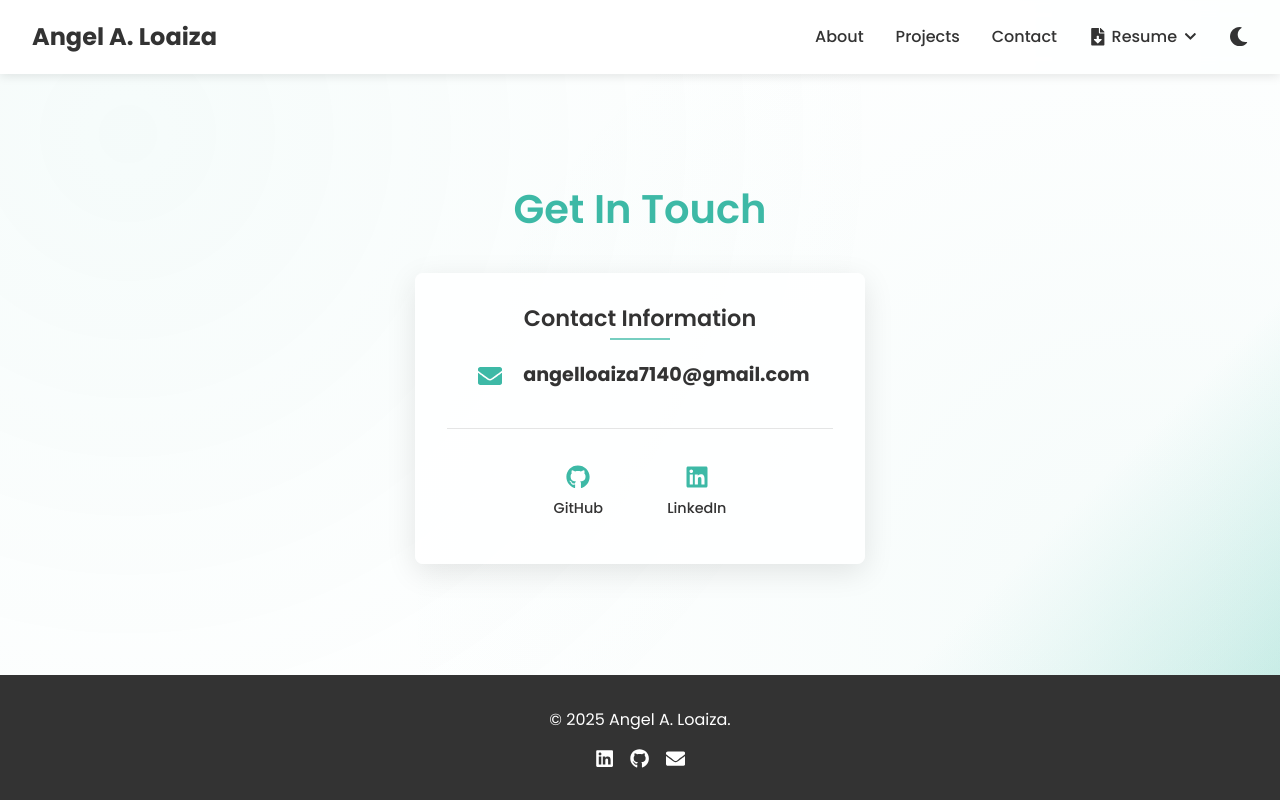
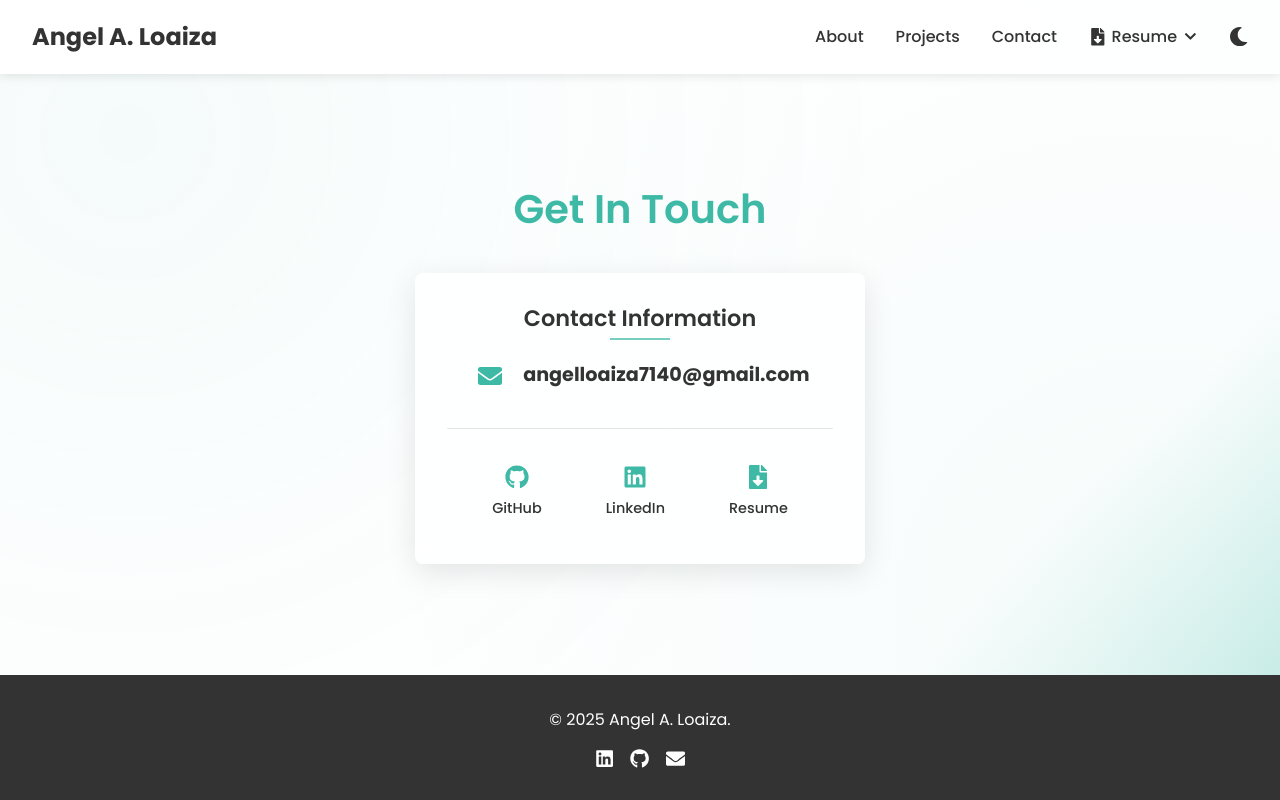
Before and after one commit to aal51282/aal51282.github.io, a Next.js app: page /contact in a window 1280 px wide. Built offline with nearby package versions, Linux system fonts and the light colour scheme; a web font is replaced by a local one.

Commit message:
Created a download resume in contact page.

```diff
--- a/src/app/contact/contact.module.css
+++ b/src/app/contact/contact.module.css
@@ -238,3 +238,63 @@
   background-color: rgba(61, 185, 166, 0.15);
   box-shadow: 0 4px 12px rgba(0, 0, 0, 0.15);
 }
+
+/* Resume dropdown container */
+.resumeDropdownContainer {
+  position: relative;
+}
+
+.resumeLink {
+  background: none;
+  border: none;
+  font-family: inherit;
+  cursor: pointer;
+}
+
+.resumeFormatOptions {
+  position: absolute;
+  top: 100%;
+  left: 50%;
+  transform: translateX(-50%);
+  margin-top: 0.5rem;
+  background-color: var(--card-bg);
+  border-radius: var(--border-radius);
+  box-shadow: 0 5px 15px rgba(0, 0, 0, 0.1);
+  padding: 0.5rem;
+  display: none;
+  flex-direction: column;
+  gap: 0.25rem;
+  min-width: 100px;
+  z-index: 10;
+}
+
+.resumeDropdownContainer:hover .resumeFormatOptions {
+  display: flex;
+}
+
+.resumeFormatOptions button {
+  padding: 0.5rem 1rem;
+  text-align: center;
+  background: none;
+  border: none;
+  border-radius: 4px;
+  color: var(--text-color);
+  cursor: pointer;
+  font-size: 0.9rem;
+  transition: background-color 0.2s ease;
+}
+
+.resumeFormatOptions button:hover {
+  background-color: rgba(61, 185, 166, 0.1);
+}
+
+/* Dark mode resume format options */
+:global(.dark) .resumeFormatOptions {
+  background-color: rgba(30, 30, 30, 0.95);
+  border: 1px solid rgba(50, 50, 50, 0.8);
+  box-shadow: 0 5px 15px rgba(0, 0, 0, 0.3);
+}
+
+:global(.dark) .resumeFormatOptions button:hover {
+  background-color: rgba(61, 185, 166, 0.15);
+}
--- a/src/app/contact/page.tsx
+++ b/src/app/contact/page.tsx
@@ -6,7 +6,13 @@ import Footer from "@/components/Footer/Footer";
 import AOS from "aos";
 import "aos/dist/aos.css";
 import styles from "./contact.module.css";
-import { FaEnvelope, FaCheck, FaLinkedin, FaGithub } from "react-icons/fa";
+import {
+  FaEnvelope,
+  FaCheck,
+  FaLinkedin,
+  FaGithub,
+  FaFileDownload,
+} from "react-icons/fa";
 
 const ContactPage: React.FC = () => {
   const [copied, setCopied] = useState(false);
@@ -26,6 +32,19 @@ const ContactPage: React.FC = () => {
       setCopied(true);
       setTimeout(() => setCopied(false), 2000); // Reset after 2 seconds
     });
+  };
+
+  const [selectedFormat, setSelectedFormat] = useState("pdf");
+
+  const handleResumeClick = (format: string) => {
+    setSelectedFormat(format);
+    const filename = `angel-loaiza-resume.${format}`;
+    const link = document.createElement("a");
+    link.href = `/resume/${filename}`;
+    link.setAttribute("download", "angel-loaiza-resume");
+    document.body.appendChild(link);
+    link.click();
+    document.body.removeChild(link);
   };
 
   return (
@@ -76,6 +95,20 @@ const ContactPage: React.FC = () => {
               <FaLinkedin />
               <span>LinkedIn</span>
             </a>
+            <div className={styles.resumeDropdownContainer}>
+              <button
+                onClick={() => handleResumeClick("pdf")}
+                className={`${styles.socialLink} ${styles.resumeLink}`}
+                aria-label="Download Resume"
+              >
+                <FaFileDownload />
+                <span>Resume</span>
+              </button>
+              <div className={styles.resumeFormatOptions}>
+                <button onClick={() => handleResumeClick("pdf")}>PDF</button>
+                <button onClick={() => handleResumeClick("docx")}>Word</button>
+              </div>
+            </div>
           </div>
         </div>
       </section>
```
